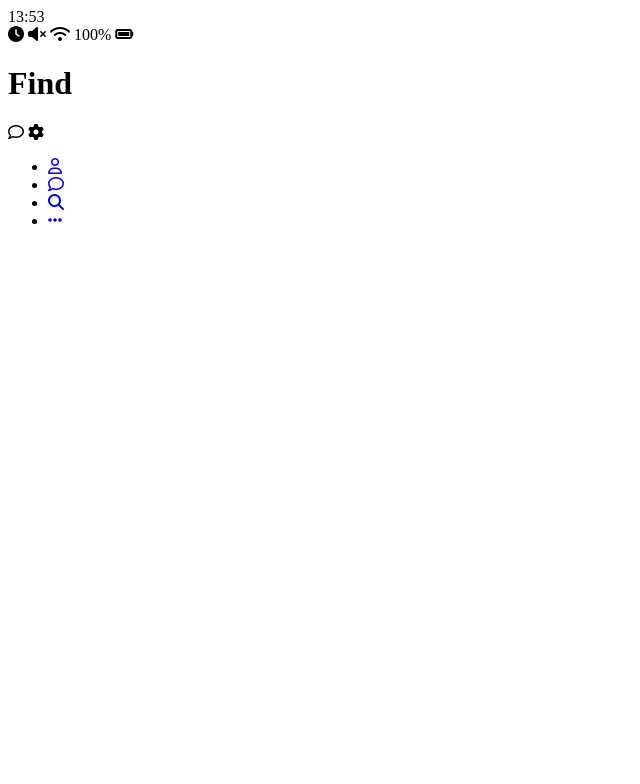
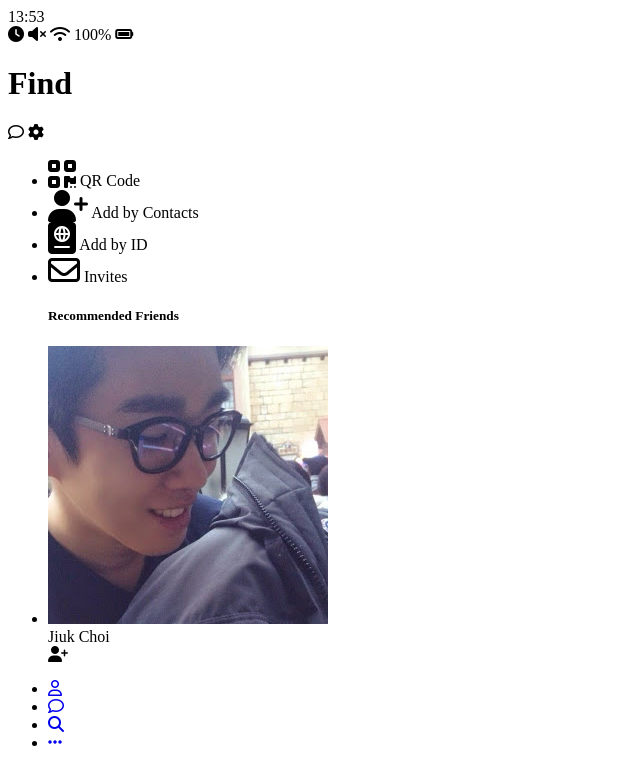
Before and after one commit to optimalMachine/kakao-clone-v3, a plain HTML site: page find.html in a window 1280 px wide. Shown: the whole page, without its empty margins (0-640 px from the left). Drawn offline with Linux system fonts and the light colour scheme.

Commit message:
find updates
several new features are updated

```diff
--- a/find.html
+++ b/find.html
@@ -31,6 +31,53 @@
                 </span>
             </div>
         </header>
+        <main class="find">
+            <header class="find__header">
+                <ul class="find__header-list">
+                    <li class="find__header-btn">
+                        <span class="header-btn__icon">
+                            <i class="fas fa-qrcode fa-2x"></i>
+                        </span>
+                        <span class="header-btn__title">QR Code</span>
+                    </li>
+                    <li class="find__header-btn">
+                        <span class="header-btn__icon">
+                            <i class="fas fa-user-plus fa-2x"></i>
+                        </span>
+                        <span class="header-btn__title">Add by Contacts</span>
+                    </li>
+                    <li class="find__header-btn">
+                        <span class="header-btn__icon">
+                            <i class="fas fa-passport fa-2x"></i>
+                        </span>
+                        <span class="header-btn__title">Add by ID</span>
+                    </li>
+                    <li class="find__header-btn">
+                        <span class="header-btn__icon">
+                            <i class="far fa-envelope fa-2x"></i>
+                        </span>
+                        <span class="header-btn__title">Invites</span>
+                    </li>
+                </ul>
+            </header>
+            <ul class="find__recommended">
+                <h5 class="find__title">Recommended Friends </h5>
+                </h5>
+                <li class="find__friend friend">
+                    <div class="friend__column">
+                        <img src="images/avatar.jpg" alt="" class="g-avatar friend__avatar" />
+                        <div class="friend__content">
+                            <span class="friend__name">Jiuk Choi</span>
+                        </div>
+                    </div>
+                    <div class="friend__column">
+                        <div class="friend__add-btn">
+                            <i class="fas fa-user-plus"></i>
+                        </div>
+                    </div>
+                </li>
+            </ul>
+        </main>
         <nav class="nav">
             <ul class="nav__list">
                 <li class="nav__list-item">
```
